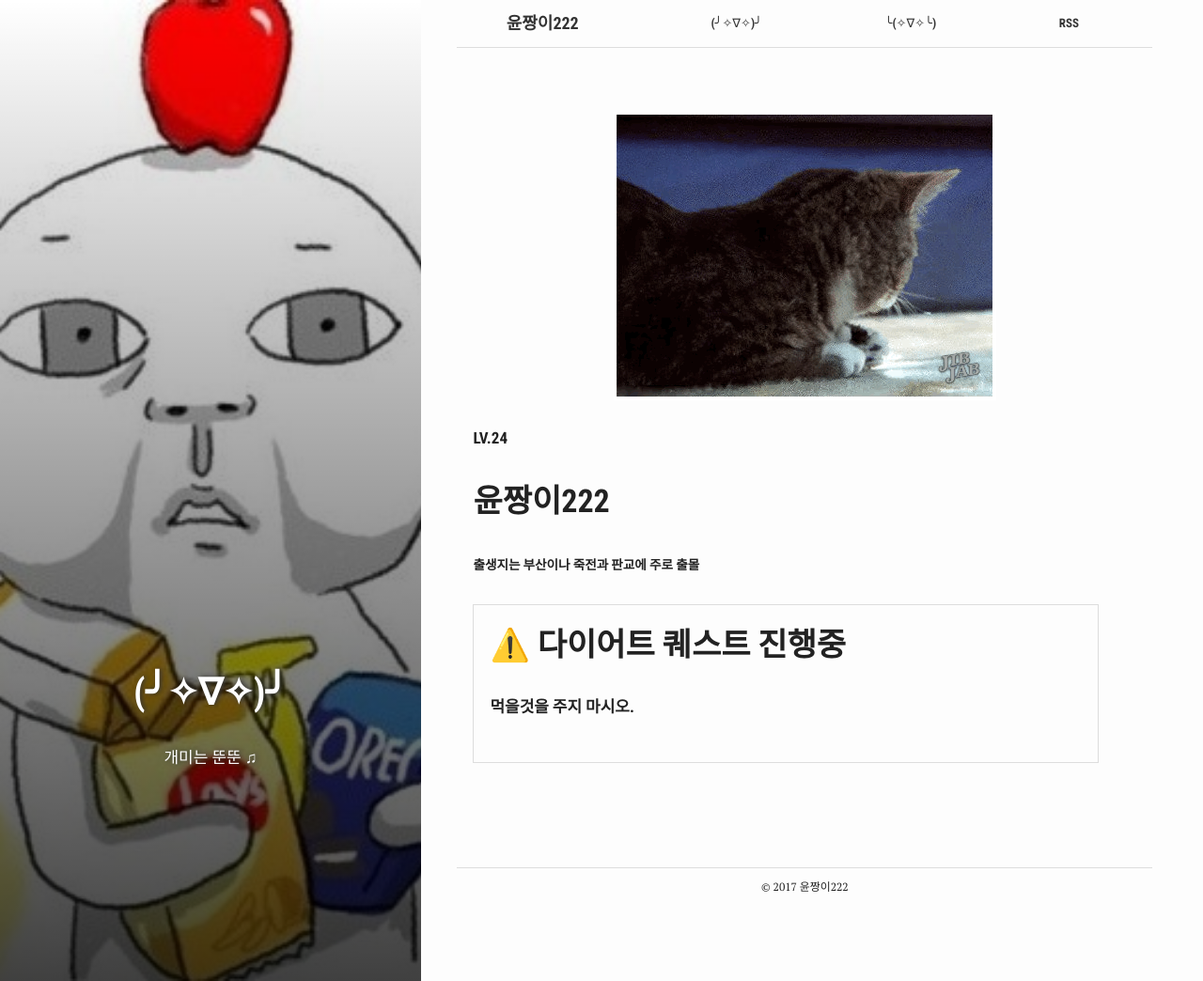
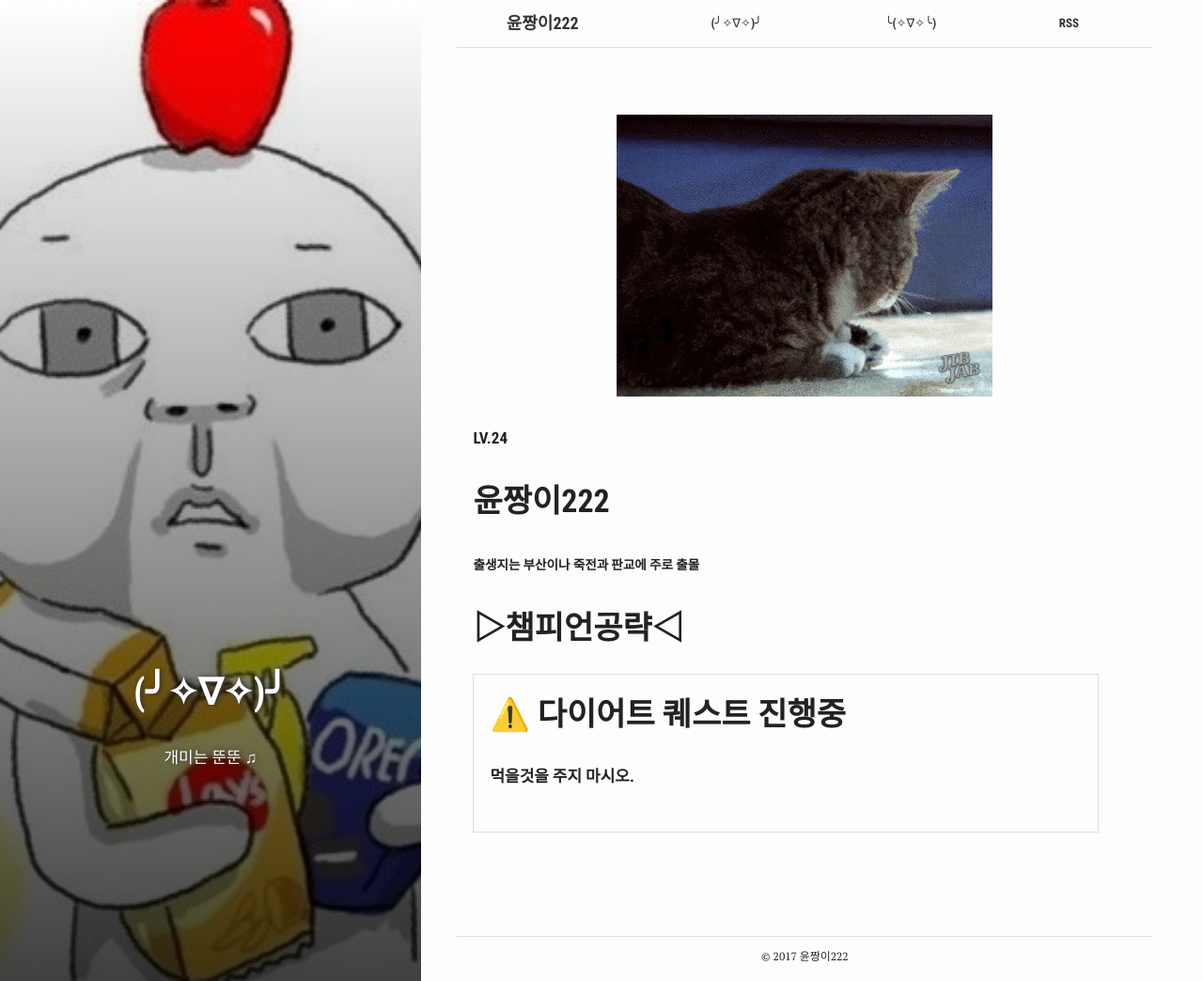
Before and after one commit to yunzzang222/queserasera_zz, a Jekyll site: the page built from (╯✧∇✧)╯.md, in a window 1280 px wide and 1044 px high. Shown: the whole window at 94% size. Built offline with Jekyll 4.4.1, drawn with Linux system fonts in a browser that asks for light colours.

Commit message:
Update (╯✧∇✧)╯.md

```diff
--- a/(╯✧∇✧)╯.md
+++ b/(╯✧∇✧)╯.md
@@ -15,7 +15,7 @@ active: (╯✧∇✧)╯
 # 윤짱이222
 ###### 출생지는 부산이나 죽전과 판교에 주로 출몰
 
-
+# ▷챔피언공략◁
 
 
 
```
